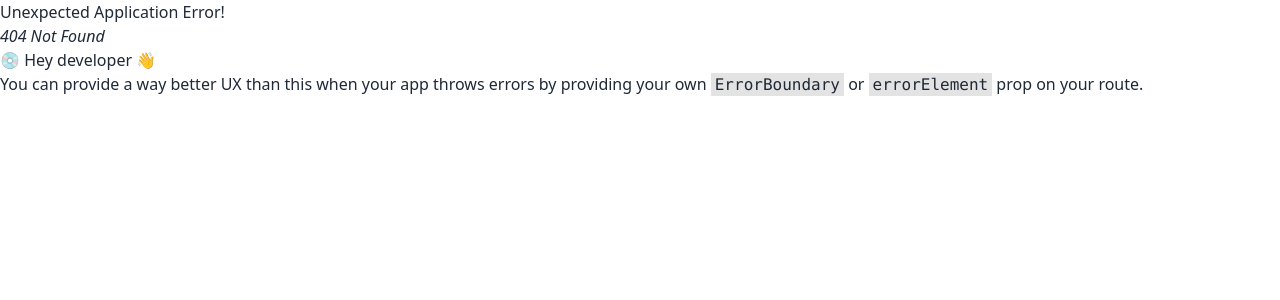
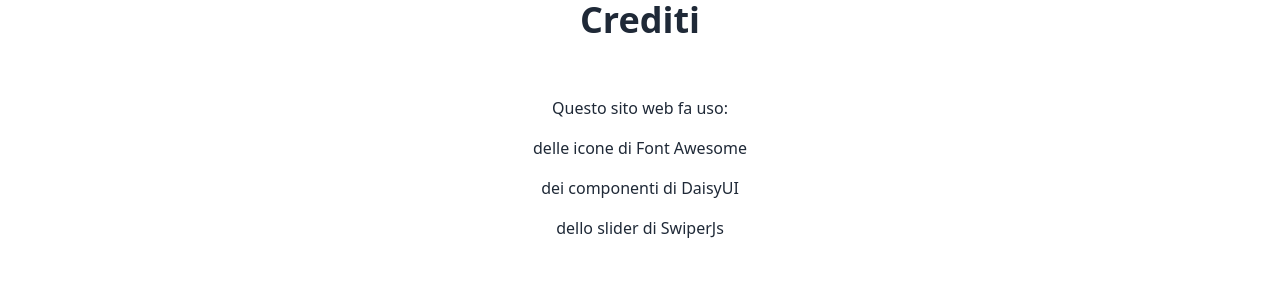
Before and after one commit to salvatorecalo/Js-TextToQrCode, a React (Create React App) app: page /credits in a window 1280 px wide. Before the commit this address had no page. Shown: the top 300 px of the page. Built offline with nearby package versions, Linux system fonts and the light colour scheme.

Commit message:
aggiunta pagina crediti

```diff
--- a/src/index.js
+++ b/src/index.js
@@ -8,6 +8,7 @@
   createBrowserRouter,
   RouterProvider,
 } from "react-router-dom";
+import CreditsPage from './routes/credits';
 
 const router = createBrowserRouter([
   {
@@ -17,6 +18,10 @@
   {
     path: "/qr-generator",
     element: <QrPage />,
+  },
+  {
+    path: "/credits",
+    element: <CreditsPage />,
   },
 ]);
 
--- /dev/null
+++ b/src/routes/credits.jsx
@@ -0,0 +1,22 @@
+export default function CreditsPage() {
+    return(
+        <section>
+            <h1 className="font-bold text-center text-2xl md:text-3xl lg:text-4xl">Crediti</h1>
+
+            <p className="text-center font-normal leading-10 mt-12">
+                Questo sito web fa uso:
+                <ul>
+                    <li>
+                        delle icone di <a href="https://fontawesome.com/">Font Awesome</a>
+                    </li>
+                    <li>
+                        dei componenti di <a href="https://daisyui.com/">DaisyUI</a>
+                    </li>
+                    <li>
+                        dello slider di <a href="https://swiperjs.com/">SwiperJs</a>
+                    </li>
+                </ul>
+            </p>
+        </section>
+    );
+}
```
